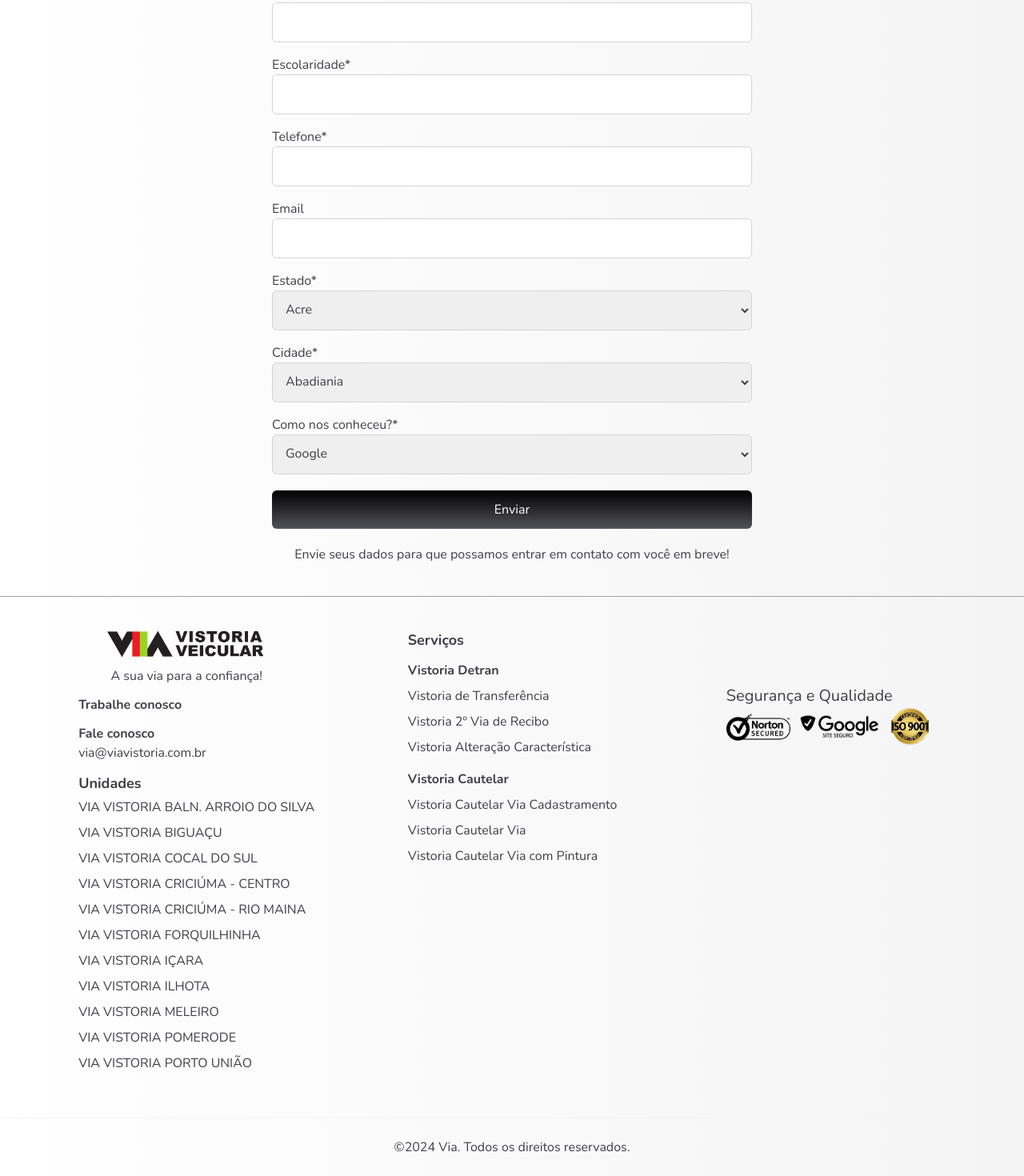
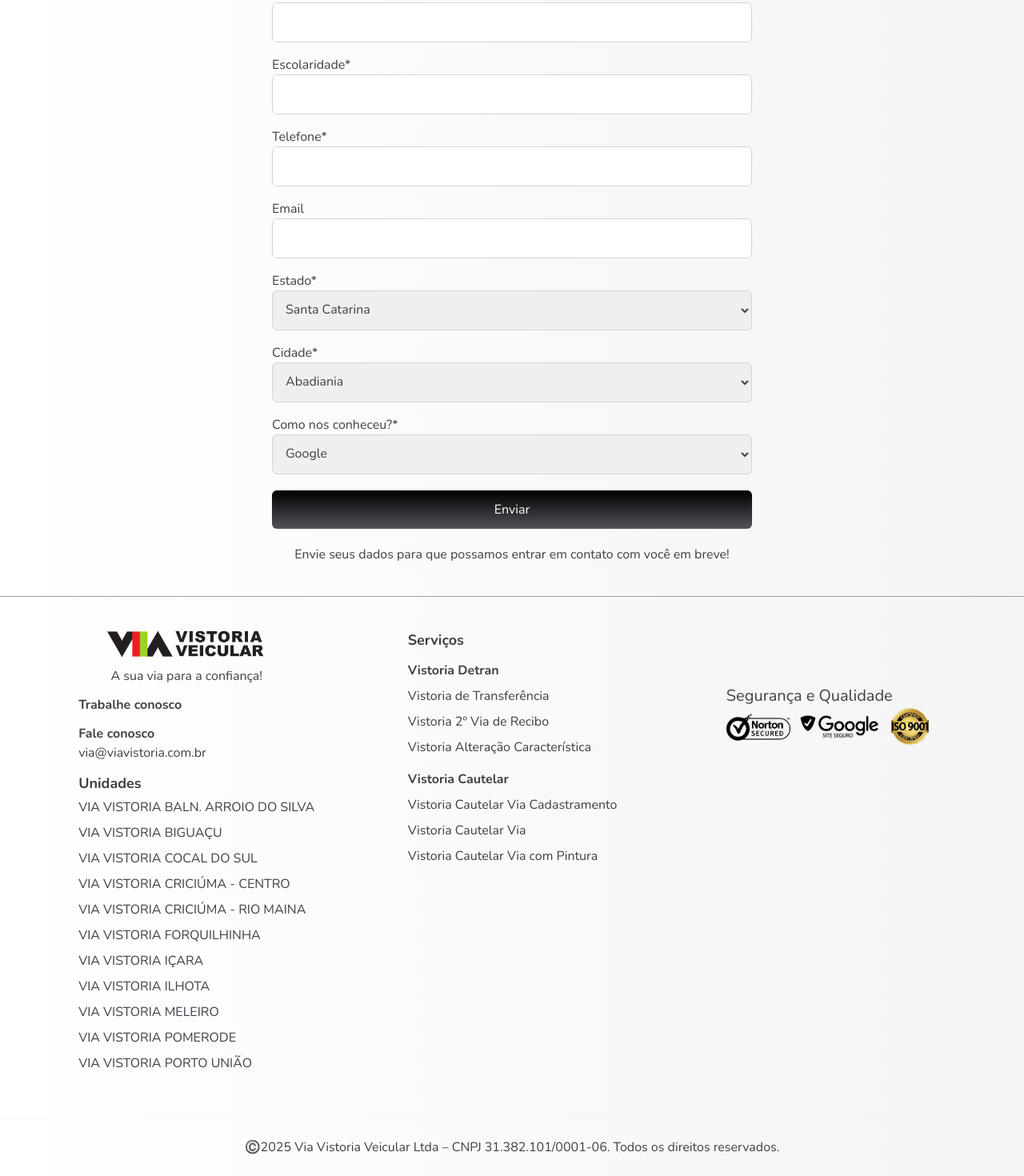
Before and after one commit to LM-Lucas-e-Marcelo/via-frontend, a React (Vite) app: page /work-with-us in a window 1280 px wide. Shown: the part 788-2258 px from the top of the page at 80% size. Built offline with nearby package versions, Linux system fonts and the light colour scheme.

Commit message:
Update footer copyright year and company details; set default state in WorkWithUsForm to Santa Catarina

```diff
--- a/src/components/footer/index.tsx
+++ b/src/components/footer/index.tsx
@@ -47,7 +47,8 @@ export const Footer = () => {
         </section>
       </div>
       <div className="flex items-center justify-center p-6 border-t border-zinc-100">
-        ©2024 Via. Todos os direitos reservados.
+        ©️2025 Via Vistoria Veicular Ltda – CNPJ 31.382.101/0001-06. Todos os
+        direitos reservados.
       </div>
     </div>
   );
--- a/src/components/work-with-us-form.tsx
+++ b/src/components/work-with-us-form.tsx
@@ -16,7 +16,7 @@ export function WorkWithUsForm() {
     education: "",
     email: "",
     phone: "",
-    state: "",
+    state: "Santa Catarina",
     city: "",
     how: "",
   });
```
